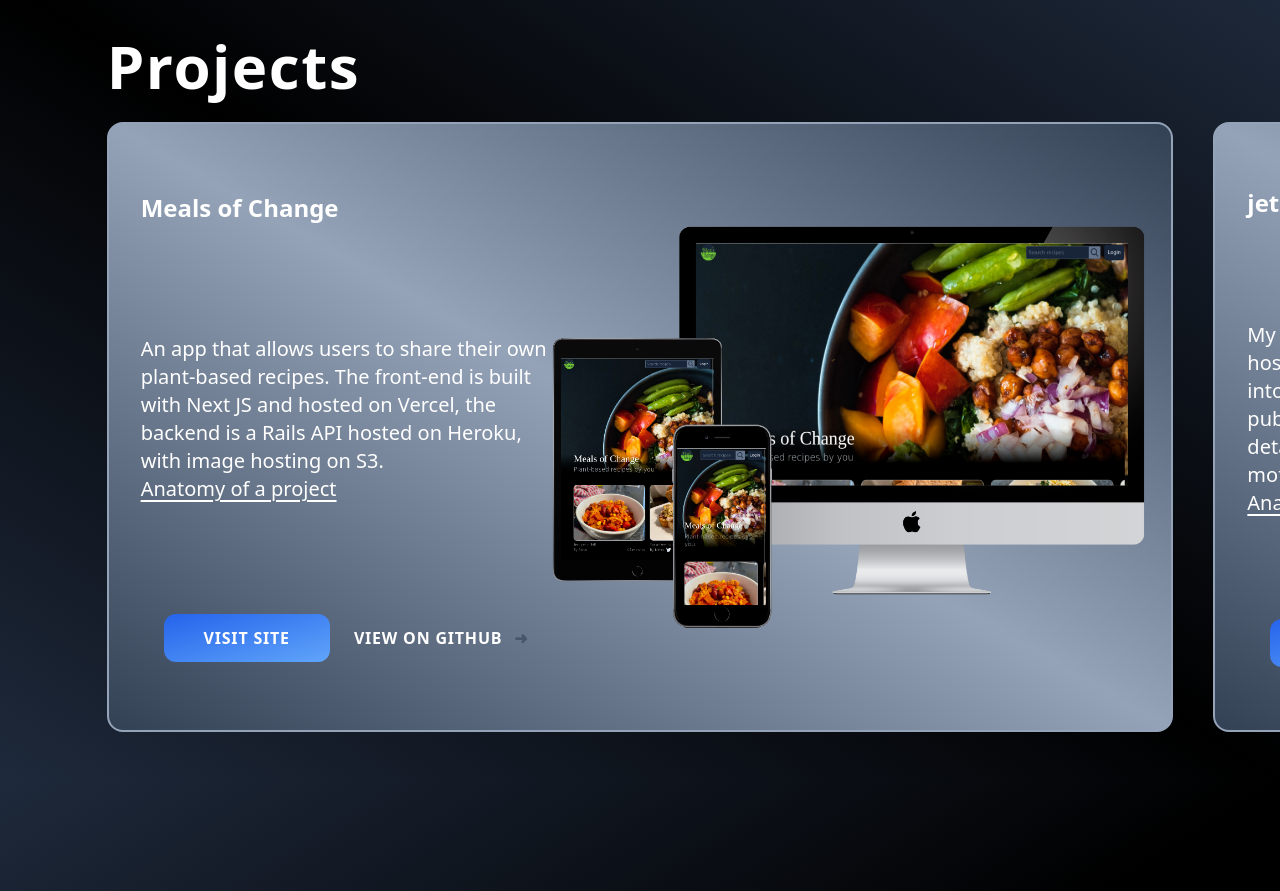
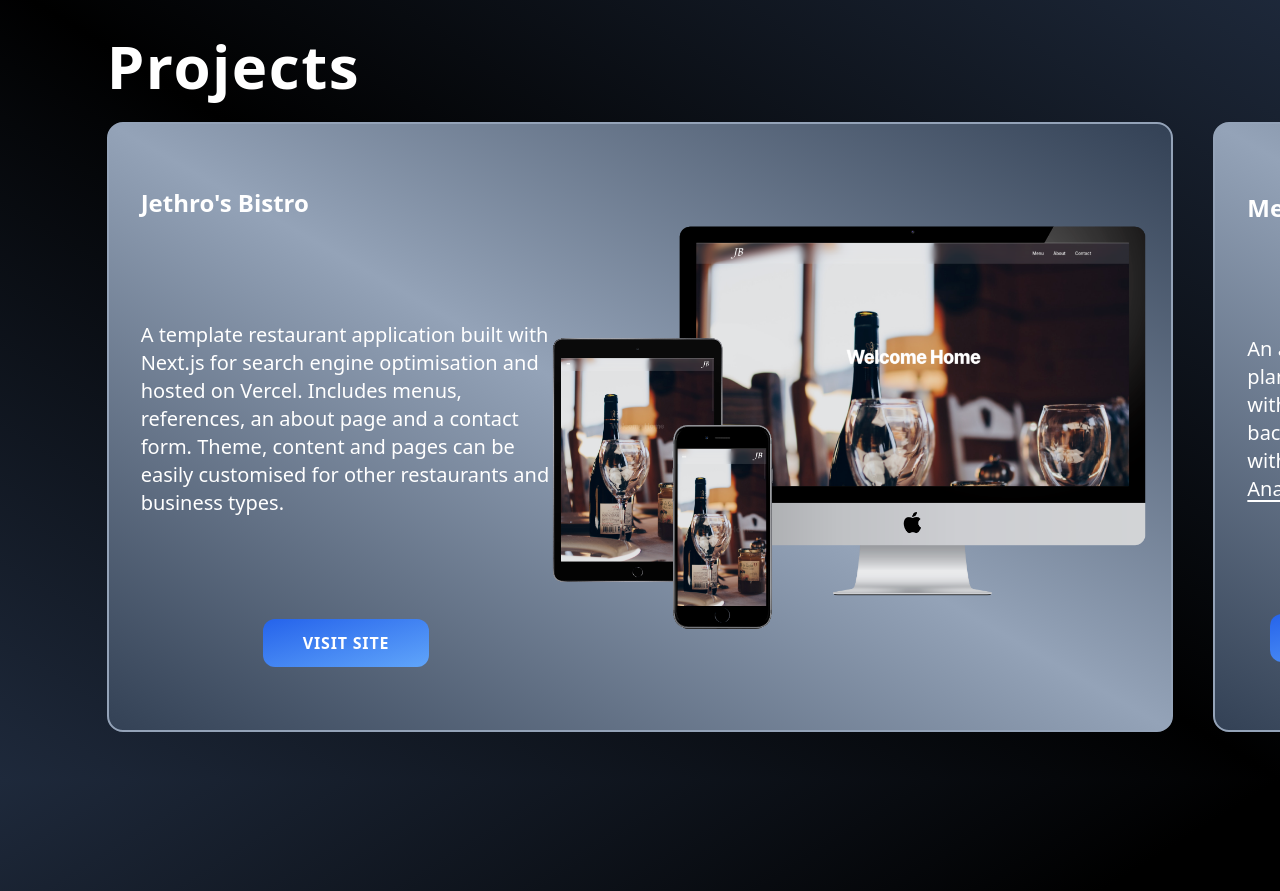
Before and after one commit to jro31/portfolio-v3, a Next.js app: page / in a window 1280 px wide. Shown: the part 2420-3311 px from the top of the page. Built offline with nearby package versions, Linux system fonts and the light colour scheme; a web font is replaced by a local one.

Commit message:
Add Jethro's Bistro project card

```diff
--- a/components/homepage-sections/projects/ProjectCard.js
+++ b/components/homepage-sections/projects/ProjectCard.js
@@ -2,7 +2,7 @@
 import ProjectDescription from './ProjectDescription';
 import ProjectLinks from './ProjectLinks';
 import ProjectMockup from './ProjectMockup';
-import { blocksFalling, jethroCodes, mealsOfChange, wheresJethro } from './Projects';
+import { blocksFalling, jethrosBistro, jethroCodes, mealsOfChange, wheresJethro } from './Projects';
 
 const ProjectCard = props => {
   const projectInfo = () => {
@@ -16,6 +16,16 @@
           githubUrl: 'https://github.com/jro31/blocks-falling',
           anatomyUrl: 'https://jethro.codes/projects/blocks-falling',
           imageSrc: 'images/blocks-falling-mockup.png',
+        };
+      case jethrosBistro:
+        return {
+          title: "Jethro's Bistro",
+          description:
+            'A template restaurant application built with Next.js for search engine optimisation and hosted on Vercel. Includes menus, references, an about page and a contact form. Theme, content and pages can be easily customised for other restaurants and business types.',
+          siteUrl: 'https://jethrosbistro.com/',
+          githubUrl: '',
+          anatomyUrl: '',
+          imageSrc: 'images/jethros-bistro-mockup.png',
         };
       case jethroCodes: {
         return {
--- a/components/homepage-sections/projects/ProjectLinks.js
+++ b/components/homepage-sections/projects/ProjectLinks.js
@@ -4,11 +4,13 @@
 const ProjectLinks = props => {
   return (
     <div className='flex flex-col xs:flex-row xs:justify-center items-center gap-2 lg:gap-6 w-full'>
-      <a href={props.githubUrl} target='_blank' rel='noreferrer' className='flex items-center'>
-        <SubtleLink arrow background='dark'>
-          View on Github
-        </SubtleLink>
-      </a>
+      {props.githubUrl && (
+        <a href={props.githubUrl} target='_blank' rel='noreferrer' className='flex items-center'>
+          <SubtleLink arrow background='dark'>
+            View on Github
+          </SubtleLink>
+        </a>
+      )}
       <a
         href={props.siteUrl}
         target='_blank'
--- a/components/homepage-sections/projects/Projects.js
+++ b/components/homepage-sections/projects/Projects.js
@@ -12,9 +12,10 @@
 
 export const blocksFalling = 'blocks-falling';
 export const jethroCodes = 'jethro-codes';
+export const jethrosBistro = 'jethros-bistro';
 export const mealsOfChange = 'meals-of-change';
 export const wheresJethro = 'wheres-jethro';
-const projectsOrder = [mealsOfChange, jethroCodes, wheresJethro, blocksFalling];
+const projectsOrder = [jethrosBistro, mealsOfChange, jethroCodes, wheresJethro, blocksFalling];
 
 const Projects = () => {
   const titleHasBeenInView = useSelector(
```
Also changed, not shown: public/images/jethros-bistro-mockup.png (added).
